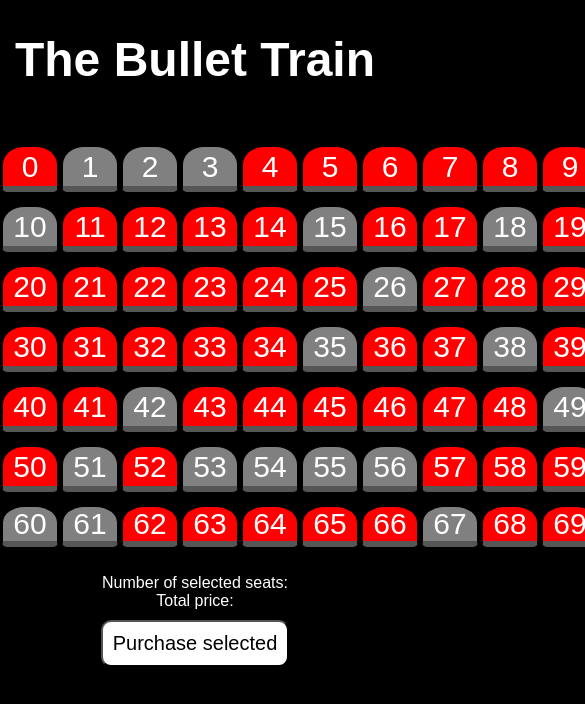
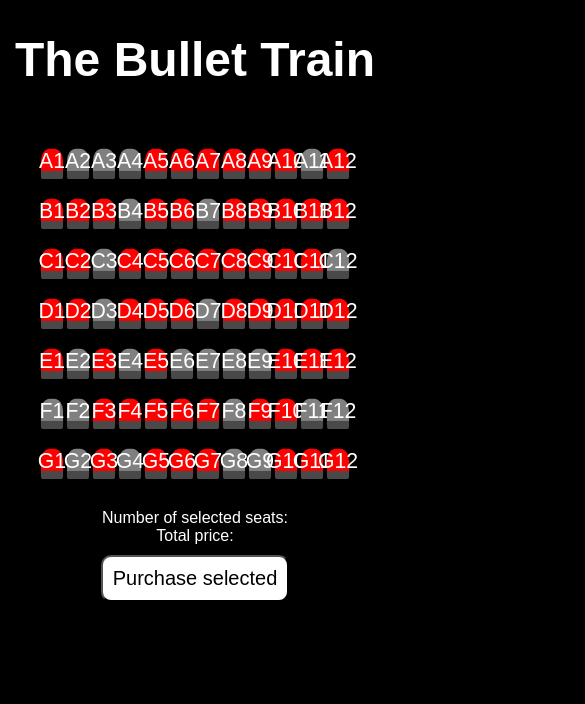
Before and after one commit to dnitra/cinema_seats, a plain HTML site: page index.html in a window 390 px wide. Shown: the whole page, 585 px wide, since content can reach past the window. Drawn offline with Linux system fonts and the light colour scheme.

Commit message:
added responsivity

```diff
--- a/index.html
+++ b/index.html
@@ -4,7 +4,7 @@
     <meta charset="UTF-8" />
     <meta name="viewport" content="width=device-width, initial-scale=1.0" />
     <meta http-equiv="X-UA-Compatible" content="ie=edge" />
-    <title>Centering content</title>
+    <title>Cienema seats</title>
 
     <link rel="stylesheet" href="style.css" />
     <script defer src="script.js"></script>
--- a/script.js
+++ b/script.js
@@ -2,9 +2,9 @@ const container = document.querySelector(".container");
 const form = document.querySelector("form");
 const nSeats = document.querySelector(".nSeats");
 const totalPrice = document.querySelector(".totalPrice");
-let countSelectedSeats =0
+let countSelectedSeats = 0;
 let nRows = 7;
-let nColumns = 10;
+let nColumns = 12;
 // nRows++
 // nColumns++
 let random = () => {
@@ -12,17 +12,22 @@ let random = () => {
   if (number <= 6) return "occupied";
   else return "";
 };
-for (let i = 0; i < nRows * nColumns; i++) {
-  container.innerHTML += `<div  class="item ${random()}"><p>${i}</p></div>`;
+
+let oldNumber;
+const column = (number) =>
+  number % nColumns > 0 ? number % nColumns : nColumns;
+const row = (number) =>
+  String.fromCharCode(Math.floor((number - 1) / nColumns) + 65);
+const getSeatNumber = (number) => {
+  return `${row(number)}${column(number)}`;
+};
+
+for (let i = 1; i <= nRows * nColumns; i++) {
+
+  container.innerHTML += `<div  class="item ${random()}"><p>${getSeatNumber(i)}</p></div>`;
 }
 
 const items = document.querySelectorAll(".item");
-let oldNumber;
-const column = (number) => number % nColumns;
-const row = (number) => String.fromCharCode(Math.floor(number / nColumns) + 65);
-const getSeatNumber = (number) => {
-  return `${row(number)}${column(number)}`;
-};
 
 container.addEventListener("mouseover", () => {
   items.forEach((item) => {
@@ -38,37 +43,24 @@ container.addEventListener("mouseleave", () => {
     }
   });
 });
-items.forEach((item) =>
-  item.addEventListener("mouseover", (event) => {
-    if (!isNaN(event.target.firstChild.textContent[0])) {
-      oldNumber = event.target.firstChild.textContent;
-    }
-    if (!isNaN(oldNumber[0])) {
-      let number = getSeatNumber(oldNumber);
-      event.target.firstChild.textContent = number;
-    }
-  })
-);
-items.forEach((item) =>
-  item.addEventListener("mouseleave", (item) => {
-    item.target.firstChild.textContent = oldNumber;
-  })
-);
+console.log("width " + container.offsetWidth);
 items.forEach((item) => {
-  item.addEventListener("click", function (event) {
-    console.log(this);
+  item.style.width = `${100 / nColumns}%`;
+  item.style.height = `0px`;
+  item.style.paddingBottom = `${100 / nColumns}%`;
+
+  item.addEventListener("click", function() {
     if (
       !this.classList.contains("selected") &&
       !this.classList.contains("occupied")
     ) {
-        this.classList.add("selected");
-        countSelectedSeats++
-    }
-    else if (this.classList.contains("selected")) {
+      this.classList.add("selected");
+      countSelectedSeats++;
+    } else if (this.classList.contains("selected")) {
       this.classList.remove("selected");
       countSelectedSeats--;
     }
-      nSeats.textContent = countSelectedSeats
-      totalPrice.textContent = `$${(countSelectedSeats*9.9).toFixed(2)}`;
+    nSeats.textContent = countSelectedSeats;
+    totalPrice.textContent = `$${(countSelectedSeats * 9.9).toFixed(2)}`;
   });
 });
--- a/style.css
+++ b/style.css
@@ -17,33 +17,34 @@ body {
 
 .container {
   margin: 20px auto;
-  width: 600px;
+  width: 80%;
 
-  display: grid;
-  grid-template-rows: repeat(6, 60px);
-  grid-template-columns: repeat(10, 60px);
+  display: flex;
+  flex-flow: row wrap;
+  justify-content: center;
   transition: 0.5s;
 }
 
 .item {
-  border: 1px solid black;
+  scale: 0.85;
   border-radius: 10%;
   border-top-left-radius: 40%;
   border-top-right-radius: 40%;
   background-color: gray;
   transition: 0.5s;
-  margin: 7px 2px;
+  margin: 7px 0;
   color: white;
-  font-size: 30px;
+  font-size: 25px;
   text-align: center;
   display: flex;
-  flex-direction: column;
-  justify-content: space-around;
+  justify-content: center;
   align-items: center;
-  border-bottom: 6px solid rgb(86, 86, 86);
+  position: relative;
+  border-bottom: 10px solid rgb(73, 73, 73);
 }
 
-.item:hover {
+.item:hover,
+.item:focus {
   cursor: pointer;
   scale: 1.2;
   opacity: 1;
@@ -51,7 +52,7 @@ body {
 
 p {
   transition: 0.5s;
-  margin: 0;
+  margin: auto 0;
   color: white;
 }
 .bottom {
@@ -65,18 +66,18 @@ p {
   background-color: rgb(70, 255, 41);
 }
 .item:active {
-  scale: 0.8;
+  scale: 0.5;
 }
 
 .occupied {
   background-color: red;
 }
 .scaled {
-  scale: 0.8;
+  scale: 0.7;
   opacity: 0.5;
 }
 .scaled:hover {
-  scale: 0.8;
+  scale: 0.7;
   opacity: 0.5;
   cursor: not-allowed;
 }
```
